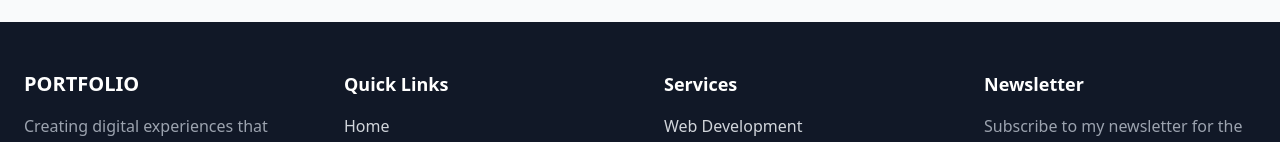
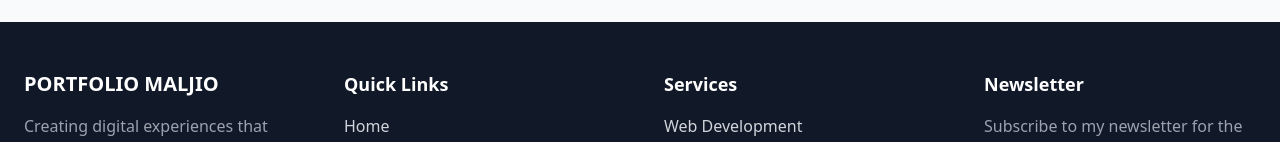
Before and after one commit to AkmalZio/Portofolio-New, a plain HTML site: page index.html in a window 1280 px wide. Shown: the part 3358-3500 px from the top of the page. Drawn offline with nearby package versions, Linux system fonts and the light colour scheme.

```diff
--- a/index.html
+++ b/index.html
@@ -519,7 +519,7 @@
 
             <!-- Brand -->
             <div>
-                <h3 class="text-white text-xl font-bold mb-4">PORTFOLIO</h3>
+                <h3 class="text-white text-xl font-bold mb-4">PORTFOLIO MALJIO</h3>
                 <p class="text-gray-400">
                     Creating digital experiences that are intuitive, accessible, and delightful for users.
                 </p>
```
